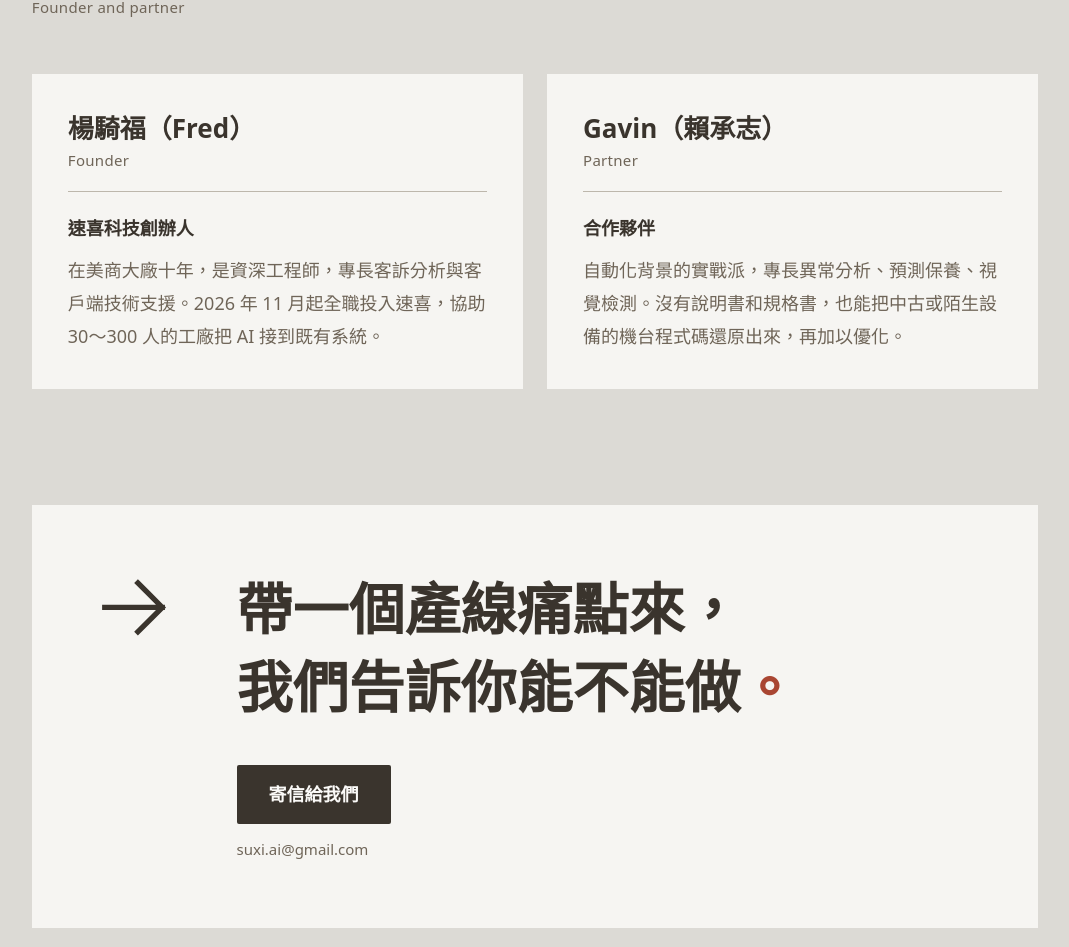
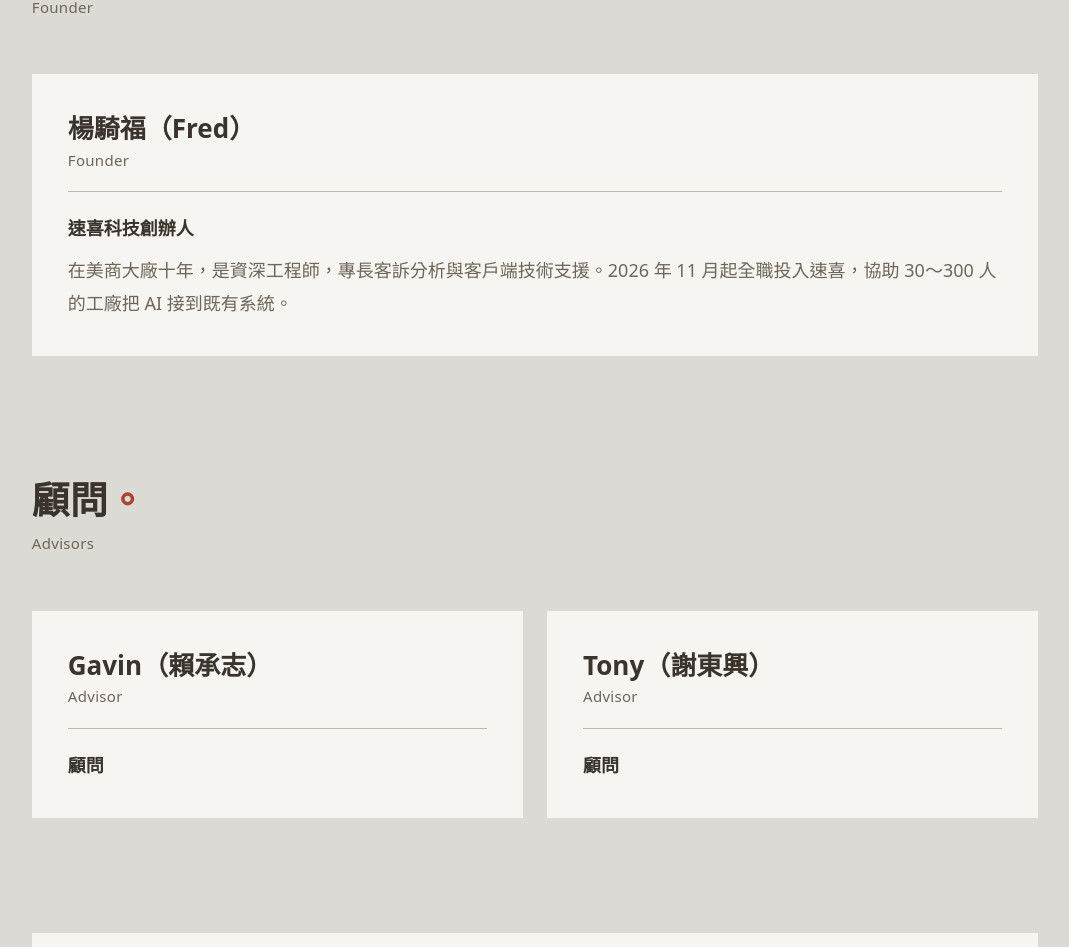
Before and after one commit to likeadragonRPG/suxi-web, a plain HTML site: page about/index.html in a window 1280 px wide. Shown: the part 696-1643 px from the top of the page, without its empty margins (105-1174 px from the left). Drawn offline with Linux system fonts and the light colour scheme.

Commit message:
關於頁新增顧問區：Gavin（賴承志）、Tony（謝東興）
Co-authored-by: likeadragonRPG <likeadragonRPG@users.noreply.github.com>

```diff
--- a/about/index.html
+++ b/about/index.html
@@ -66,10 +66,10 @@
   <section class="wall">
     <div class="wrap">
       <div class="head">
-        <h2>創辦人與合作夥伴<span class="seal">。</span></h2>
-        <p class="en">Founder and partner</p>
+        <h2>創辦人<span class="seal">。</span></h2>
+        <p class="en">Founder</p>
       </div>
-      <ul class="plates two">
+      <ul class="plates">
         <li class="plate person">
           <div>
             <h3>楊騎福（Fred）</h3>
@@ -78,12 +78,29 @@
             <p>在美商大廠十年，是資深工程師，專長客訴分析與客戶端技術支援。2026 年 11 月起全職投入速喜，協助 30～300 人的工廠把 AI 接到既有系統。</p>
           </div>
         </li>
+      </ul>
+    </div>
+  </section>
+
+  <section class="wall">
+    <div class="wrap">
+      <div class="head">
+        <h2>顧問<span class="seal">。</span></h2>
+        <p class="en">Advisors</p>
+      </div>
+      <ul class="plates two">
         <li class="plate person">
           <div>
             <h3>Gavin（賴承志）</h3>
-            <p class="en">Partner</p>
-            <p class="what">合作夥伴</p>
-            <p>自動化背景的實戰派，專長異常分析、預測保養、視覺檢測。沒有說明書和規格書，也能把中古或陌生設備的機台程式碼還原出來，再加以優化。</p>
+            <p class="en">Advisor</p>
+            <p class="what">顧問</p>
+          </div>
+        </li>
+        <li class="plate person">
+          <div>
+            <h3>Tony（謝東興）</h3>
+            <p class="en">Advisor</p>
+            <p class="what">顧問</p>
           </div>
         </li>
       </ul>
```
Also changed, not shown: en/about/index.html (+23 -6 lines).
